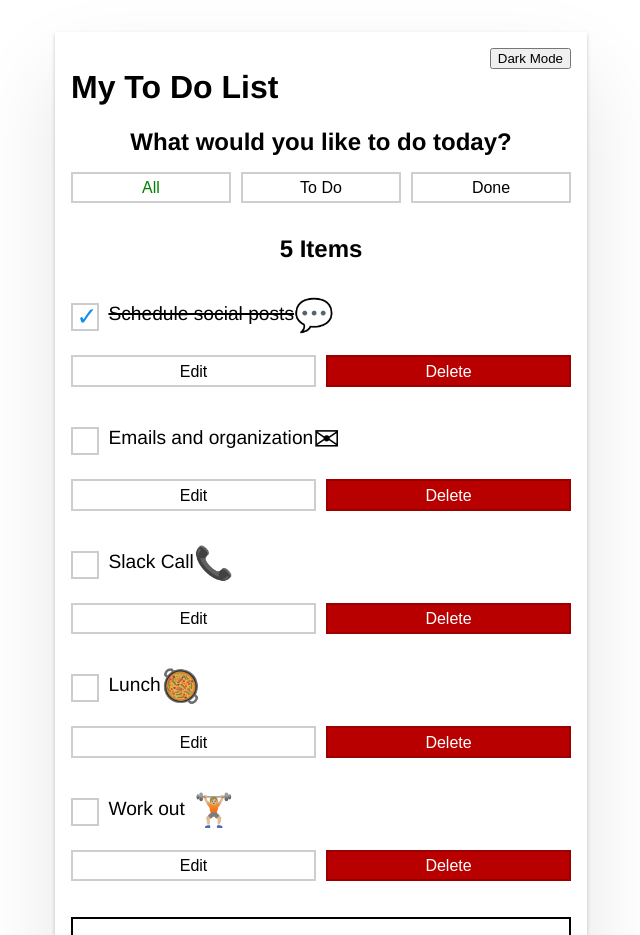
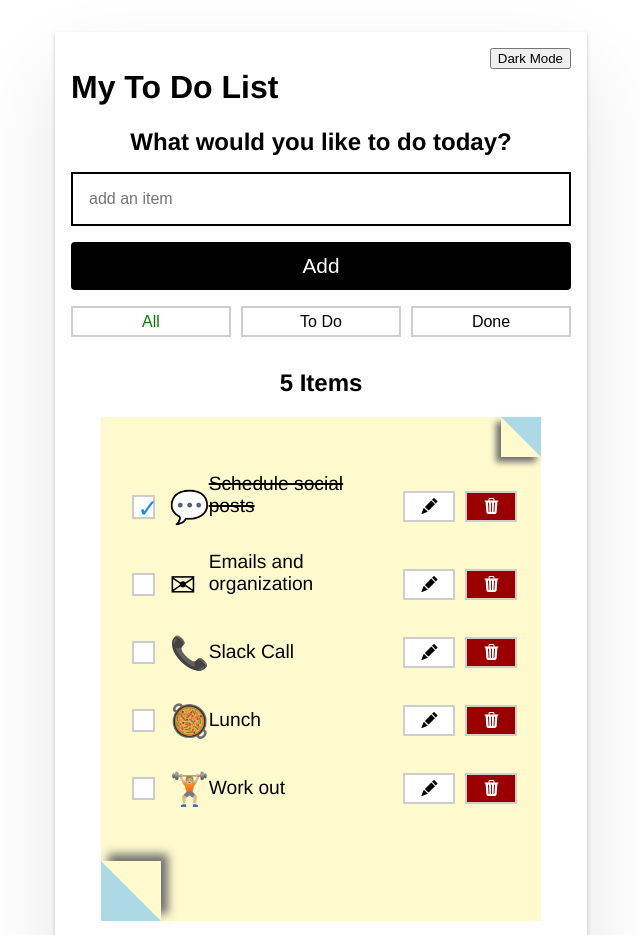
Before and after one commit to tes-balo/todo, an Angular app: page / in a window 1280 px wide. Shown: the top 935 px of the page, without its empty margins (319-959 px from the left). Built offline with nearby package versions, Linux system fonts and the light colour scheme.

Commit message:
UI enhancement

```diff
--- a/package.json
+++ b/package.json
@@ -19,6 +19,7 @@
     "@angular/platform-browser": "^14.1.0",
     "@angular/platform-browser-dynamic": "^14.1.0",
     "@angular/router": "^14.1.0",
+    "bootstrap-icons": "^1.9.1",
     "eslint": "^8.23.0",
     "rxjs": "~7.5.0",
     "tslib": "^2.3.0",
--- a/src/app/app.component.css
+++ b/src/app/app.component.css
@@ -89,3 +89,47 @@ ul li {
   margin-bottom: auto;
   cursor: pointer;
 }
+
+ul.itemsList {
+  padding-left: 15px;
+}
+
+.card {
+  display: inline-block;
+  padding: 2rem 1rem 5rem 1rem;
+  background-color: lemonchiffon;
+  position: relative;
+  border: none;
+}
+
+.card:before {
+  content: "";
+  display: block;
+  width: 0px;
+  height: 0px;
+  border-top: 30px solid lemonchiffon;
+  border-right: 30px solid lemonchiffon;
+  border-left: 30px solid lightblue;
+  border-bottom: 30px solid lightblue;
+  bottom: 0px;
+  left: 0px;
+  position: absolute;
+  filter: drop-shadow(7px -7px 5px #706e6e);
+  margin-right: 10%;
+}
+
+.card:after {
+  content: "";
+  display: block;
+  width: 0px;
+  height: 0px;
+  background-color: skyblue;
+  top: 0px;
+  right: 0px;
+  border-bottom: 20px solid lemonchiffon;
+  border-left: 20px solid lemonchiffon;
+  border-right: 20px solid lightblue;
+  border-top: 20px solid lightblue;
+  position: absolute;
+  filter: drop-shadow(-5px 5px 3px #706e6e);
+}
--- a/src/app/app.component.html
+++ b/src/app/app.component.html
@@ -1,9 +1,20 @@
+<!-- eslint-disable prettier/prettier -->
 <div class="main" [ngClass]="{ 'main-dark': darkMode }">
   <div class="header">
     <h1>My To Do List</h1>
     <button class="btn-ghost" (click)="toggleDarkMode()">Dark Mode</button>
   </div>
   <label for="addItemInput" id="greet"></label>
+  <input
+    #newItem
+    placeholder="add an item"
+    (keyup.enter)="addItem(newItem.value)"
+    (keyup)="changeTitle($event, newItem)"
+    id="addItemInput"
+    class="lg-text-input"
+    [value]="title" />
+
+  <button class="btn-primary" (click)="addItem(newItem.value)">Add</button>
   <div class="btn-wrapper">
     <button class="btn btn-menu" [class.active]="filter === 'all'" (click)="filter = 'all'">
       All
@@ -21,22 +32,14 @@
     {{ items.length }} <span *ngIf="items.length === 1; else elseBlock"> item </span>
     <ng-template #elseBlock>Items</ng-template>
   </h2>
-  <ul>
+  <div class="card" *ngIf="items.length > 0">
+    <ul class="itemsList">
     <li *ngFor="let i of items">
       <app-item [item]="i" (remove)="remove(i)"></app-item>
     </li>
   </ul>
+  </div>
 
-  <input
-    #newItem
-    placeholder="add an item"
-    (keyup.enter)="addItem(newItem.value)"
-    (keyup)="changeTitle($event, newItem)"
-    id="addItemInput"
-    class="lg-text-input"
-    [value]="title" />
-
-  <button class="btn-primary" (click)="addItem(newItem.value)">Add</button>
   <blockquote>
     <strong>
       NOTE: This project is still under construction, so you may encounter some bugs while using it
--- a/src/app/item/item.component.css
+++ b/src/app/item/item.component.css
@@ -9,6 +9,7 @@
   vertical-align: middle;
   line-height: 1.5;
 }
+
 .btn-wrapper {
   margin-top: 1rem;
   margin-bottom: .5rem;
@@ -73,52 +74,77 @@ Adapted from https://css-tricks.com/the-checkbox-hack/#custom-designed-radio-but
   position: absolute;
   left: -9999px;
 }
-[type="checkbox"]:not(:checked) + label,
-[type="checkbox"]:checked + label {
+
+[type="checkbox"]:not(:checked)+label,
+[type="checkbox"]:checked+label {
   position: relative;
   padding-left: 1.95em;
   cursor: pointer;
 }
 
 /* checkbox aspect */
-[type="checkbox"]:not(:checked) + label:before,
-[type="checkbox"]:checked + label:before {
+[type="checkbox"]:not(:checked)+label:before,
+[type="checkbox"]:checked+label:before {
   content: '';
   position: absolute;
-  left: 0; top: 0;
-  width: 1.25em; height: 1.25em;
+  left: 0;
+  top: 0;
+  width: 1em;
+  height: 1em;
   border: 2px solid #ccc;
   background: #fff;
 }
 
 /* checked mark aspect */
-[type="checkbox"]:not(:checked) + label:after,
-[type="checkbox"]:checked + label:after {
+[type="checkbox"]:not(:checked)+label:after,
+[type="checkbox"]:checked+label:after {
   content: '\2713\0020';
   position: absolute;
-  top: .15em; left: .22em;
+  top: .15em;
+  left: .22em;
   font-size: 1.3em;
   line-height: 0.8;
   color: #0d8dee;
   transition: all .2s;
   font-family: 'Lucida Sans Unicode', 'Arial Unicode MS', Arial;
 }
+
 /* checked mark aspect changes */
-[type="checkbox"]:not(:checked) + label:after {
+[type="checkbox"]:not(:checked)+label:after {
   opacity: 0;
   transform: scale(0);
 }
-[type="checkbox"]:checked + label:after {
+
+[type="checkbox"]:checked+label:after {
   opacity: 1;
   transform: scale(1);
 }
 
 /* accessibility */
-[type="checkbox"]:checked:focus + label:before,
-[type="checkbox"]:not(:checked):focus + label:before {
+[type="checkbox"]:checked:focus+label:before,
+[type="checkbox"]:not(:checked):focus+label:before {
   border: 2px dotted blue;
 }
 
 .strike-through {
   text-decoration: line-through 0.15rem;
 }
+
+.editButton {
+  margin: 0 10px;
+}
+
+.deleteButton {
+  background-color: #9a0000;
+  color: #FFF;
+}
+
+span.description {
+  display: inline-block;
+  width: 47%;
+}
+
+span.emoji {
+  display: inline-block;
+  width: 10%;
+}
--- a/src/app/item/item.component.html
+++ b/src/app/item/item.component.html
@@ -1,3 +1,4 @@
+<!-- eslint-disable prettier/prettier -->
 <div class="item">
   <input
     [id]="item.description"
@@ -5,18 +6,20 @@
     (change)="item.done = !item.done"
     [checked]="item.done" />
   <label [for]="item.description">
-    <span [ngClass]="{ 'strike-through': item.done }">{{ item.description }}</span>
     <span class="emoji" *ngIf="item.description === 'Schedule social posts'">💬</span>
     <span class="emoji" *ngIf="item.description === 'Emails and organization'">✉</span>
     <span class="emoji" *ngIf="item.description === 'Slack Call'">📞</span>
     <span class="emoji" *ngIf="item.description === 'Lunch'">🥘</span>
     <span class="emoji" *ngIf="item.description === 'Work out'"> 🏋🏼</span>
+    <span class="description" [ngClass]="{ 'strike-through': item.done }">{{ item.description }}</span>
+    <button class="btn editButton" (click)="editable = !editable"><i class="bi bi-pencil-fill"></i></button>
+    <button class="btn deleteButton" (click)="remove.emit()"><i class="bi bi-trash3-fill"></i></button>
   </label>
 
-  <div class="btn-wrapper" *ngIf="editable">
+  <!-- <div class="btn-wrapper" *ngIf="editable">
     <button class="btn" (click)="editable = !editable">Edit</button>
     <button class="btn btn-warn" (click)="remove.emit()">Delete</button>
-  </div>
+  </div> -->
 
   <!-- This section shows only if user clicks Edit button -->
   <div *ngIf="!editable">
--- a/src/styles.css
+++ b/src/styles.css
@@ -1,6 +1,9 @@
+@import '~bootstrap-icons/font/bootstrap-icons.css';
+
 :root {
   --radius-primary: 4px;
 }
+
 body {
   font-family: Helvetica, Arial, sans-serif;
 }
```
Also changed, not shown: 1 other file (tests, documents, lock files or other folders).
